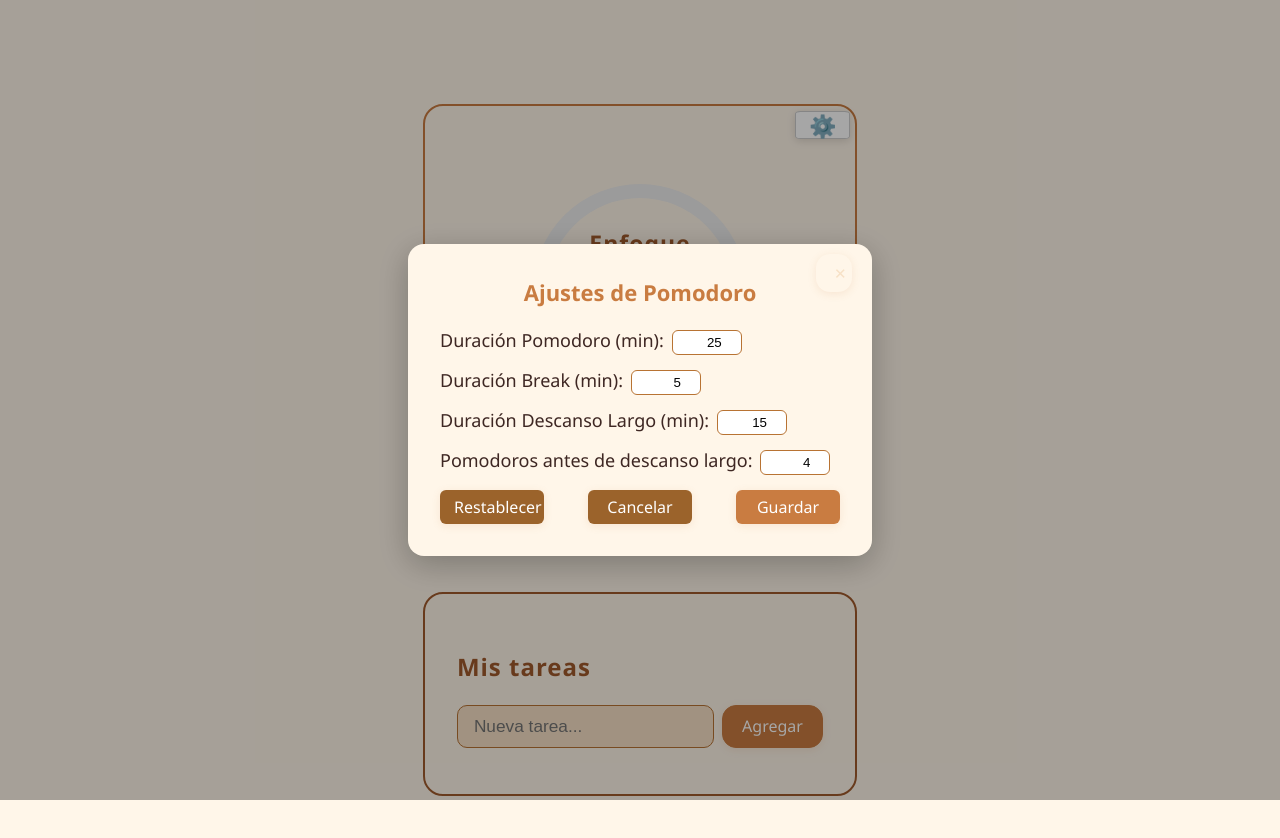
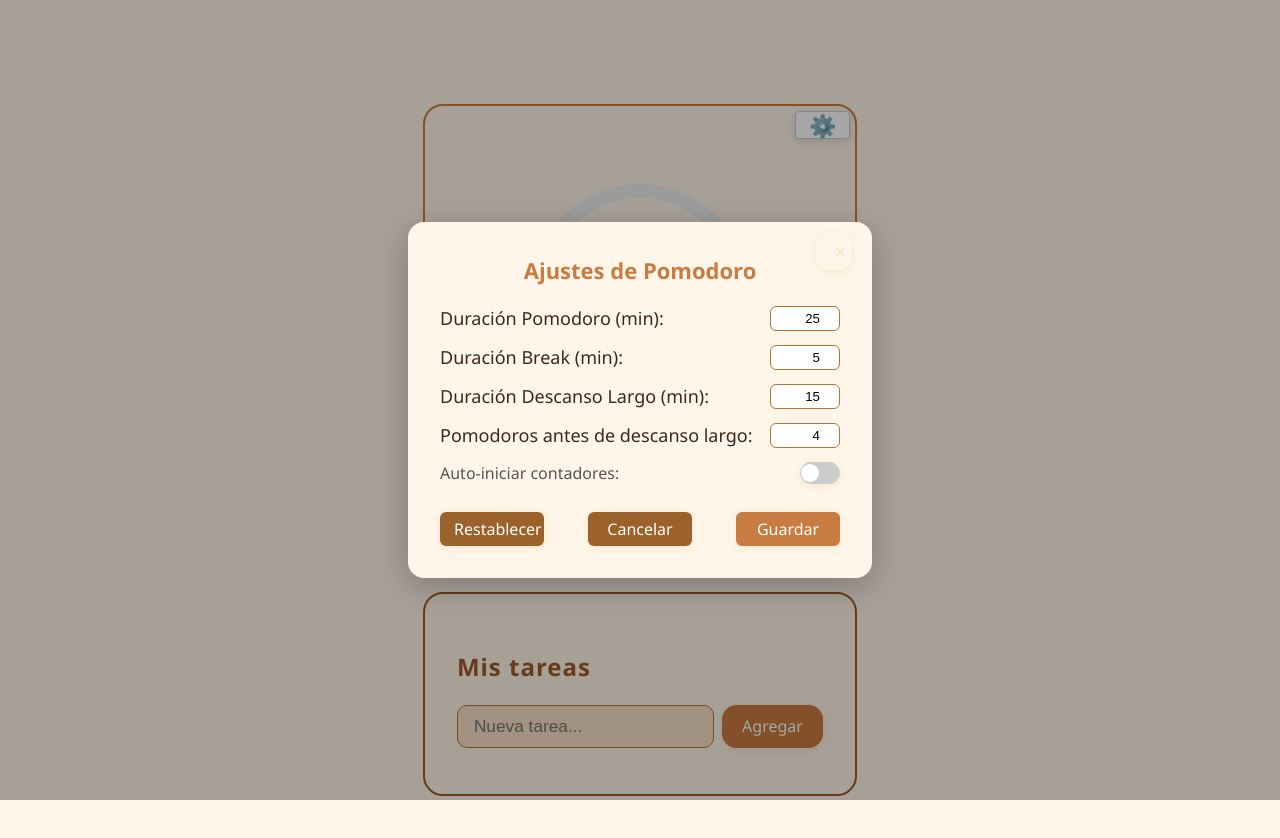
Before and after one commit to CoffeeBe4r/safespace, a React (Vite) app: page / in a window 1280 px wide. Both pictures are taken after a click on the button "⚙️". Shown: the top 838 px of the page. Built offline with nearby package versions, Linux system fonts and the light colour scheme.

Commit message:
style: restructure modal layout for improved readability and add toggle for auto-start feature

```diff
--- a/src/components/ModalConfig/ModalConfig.jsx
+++ b/src/components/ModalConfig/ModalConfig.jsx
@@ -27,8 +27,8 @@ export default function ModalConfig({
         >✕</button>
         <h3 className="modal-title">Ajustes de Pomodoro</h3>
         <div className="modal-body">
-          <label>
-            Duración Pomodoro (min):
+          <div className="row">
+            <label>Duración Pomodoro (min):</label>
             <input
               type="number"
               min={1}
@@ -43,9 +43,9 @@ export default function ModalConfig({
                 })
               }
             />
-          </label>
-          <label>
-            Duración Break (min):
+          </div>
+          <div className="row">
+            <label>Duración Break (min):</label>
             <input
               type="number"
               min={1}
@@ -60,9 +60,9 @@ export default function ModalConfig({
                 })
               }
             />
-          </label>
-          <label>
-            Duración Descanso Largo (min):
+          </div>
+          <div className="row">
+            <label>Duración Descanso Largo (min):</label>
             <input
               type="number"
               min={1}
@@ -77,9 +77,9 @@ export default function ModalConfig({
                 })
               }
             />
-          </label>
-          <label>
-            Pomodoros antes de descanso largo:
+          </div>
+          <div className="row">
+            <label>Pomodoros antes de descanso largo:</label>
             <input
               type="number"
               min={1}
@@ -87,7 +87,20 @@ export default function ModalConfig({
               value={tempConfig.POMODOROS_BEFORE_LONG_BREAK}
               onChange={handleConfigChange}
             />
-          </label>
+          </div>
+          <div className="toggle-container" style={{ display: 'flex', alignItems: 'center', marginBottom: '12px' }}>
+            <label style={{ marginRight: '12px', fontSize: '16px', color: '#555' }}>Auto-iniciar contadores:</label>
+            <button
+              className={`toggle-button ${tempConfig.autoStart ? 'active' : ''}`}
+              onClick={() =>
+                handleConfigChange({
+                  target: { name: 'autoStart', checked: !tempConfig.autoStart },
+                })
+              }
+            >
+              <div className="toggle-circle"></div>
+            </button>
+          </div>
         </div>
         <div className="modal-footer" style={{ display: 'flex', gap: '1px' }}>
           <button className="modal-button" onClick={handleConfigReset}>Restablecer</button>
```
